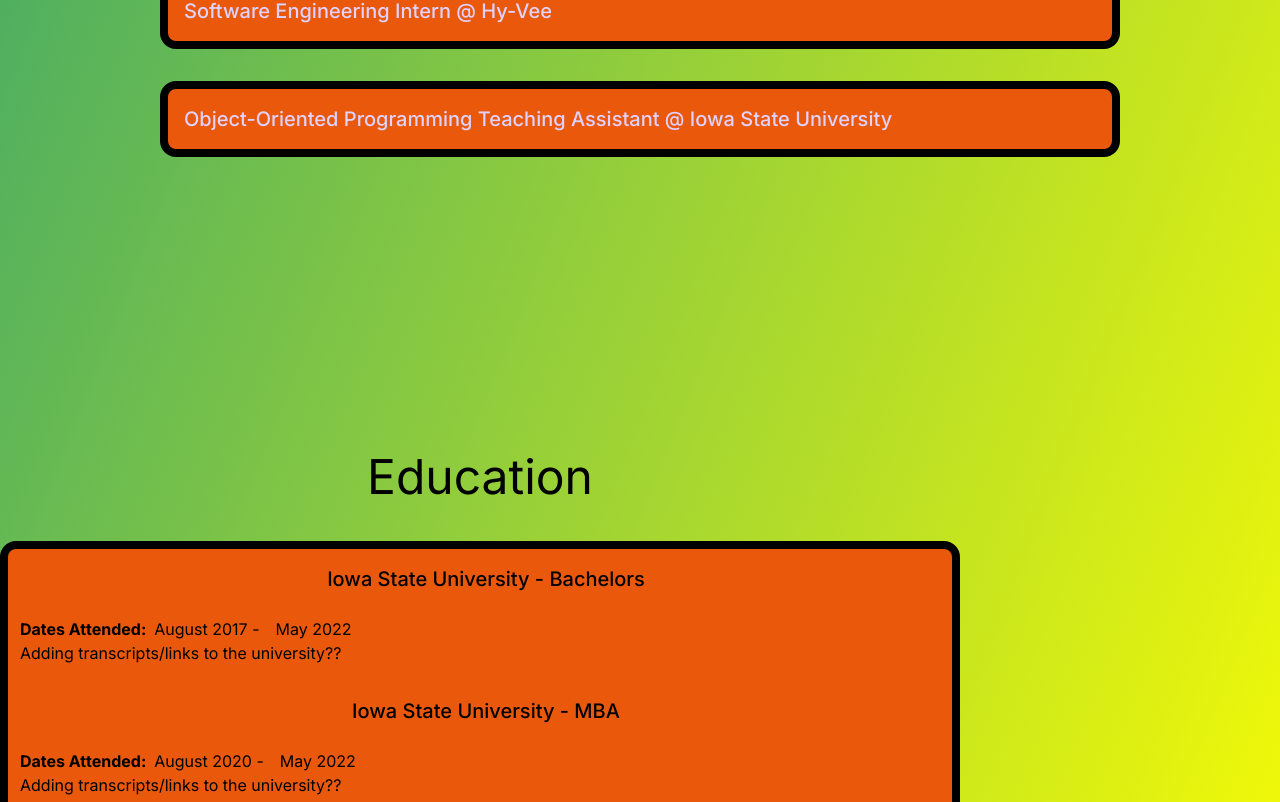
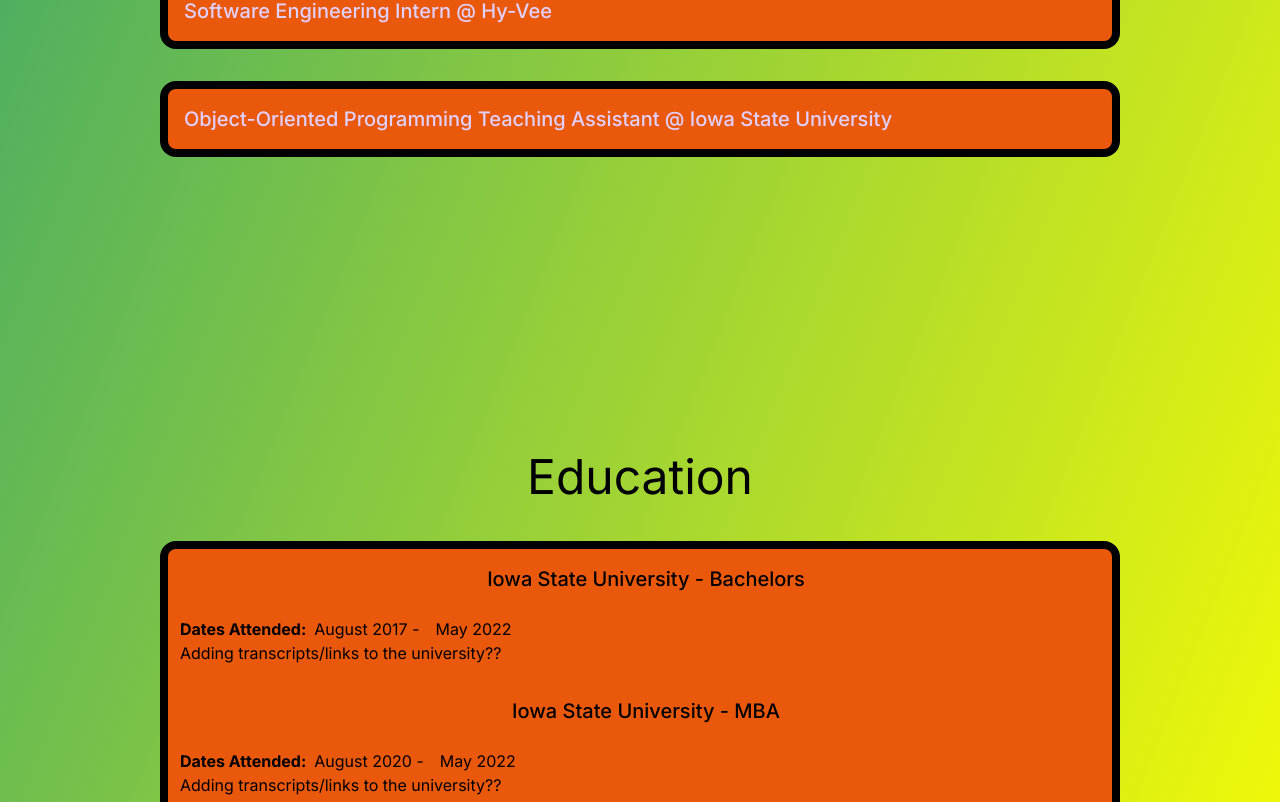
Before and after one commit to JackTWilkinson/portfolio-website, a Next.js app: page / in a window 1280 px wide. Shown: the part 1995-2797 px from the top of the page. Built offline with nearby package versions, Linux system fonts and the light colour scheme.

Commit message:
Fixed stupid education section spacing

```diff
--- a/src/app/components/Navbar.tsx
+++ b/src/app/components/Navbar.tsx
@@ -31,14 +31,14 @@ export default function Navbar() {
                      <Link href='#title'>Title</Link>
                  </li>
                  <li>
-                    <Link href='#education'>Education</Link>
-                 </li>
-                 <li>
                      <Link href='#about'>About</Link>
                  </li>
                  <li>
                      <Link href='#work-experience'>Work Experience</Link>
                  </li>
+                 <li>
+                    <Link href='#education'>Education</Link>
+                 </li>
              </ul>
          </div>
     )
--- a/src/app/pages/education-list.tsx
+++ b/src/app/pages/education-list.tsx
@@ -8,11 +8,12 @@ const EducationList: React.FunctionComponent<EducationListProps> = () => {
   const educationArray = Array.from(convertedList);
 
   return(
-        <div className='w-3/4'>
+        <div className='w-3/4 mx-auto'>
+          <div>
             <div className='flex justify-center pb-10'>
               <p className='text-5xl'>Education</p>
             </div>
-          <div className='flex flex-col pl-3 justify-start bg-orange-600 border-8 border-black rounded-box'>
+            <div className='pl-3 bg-orange-600 border-8 border-black rounded-box'>
               {
                 educationArray.map((educationItem: EducationProps, key) => {
                   return (
@@ -24,6 +25,7 @@ const EducationList: React.FunctionComponent<EducationListProps> = () => {
               }
             </div>
           </div>
+        </div>
     )
   }
 
```
Lines whose indentation alone changed are shown as unchanged.
